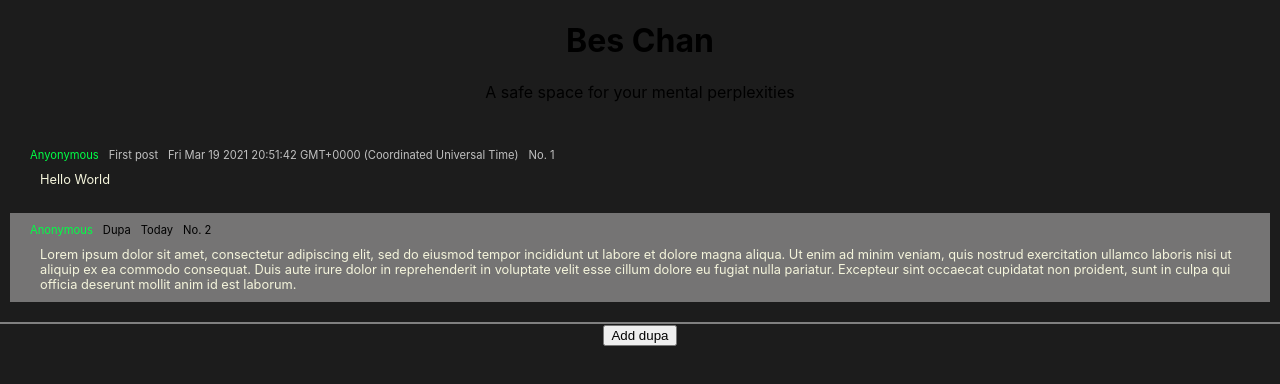
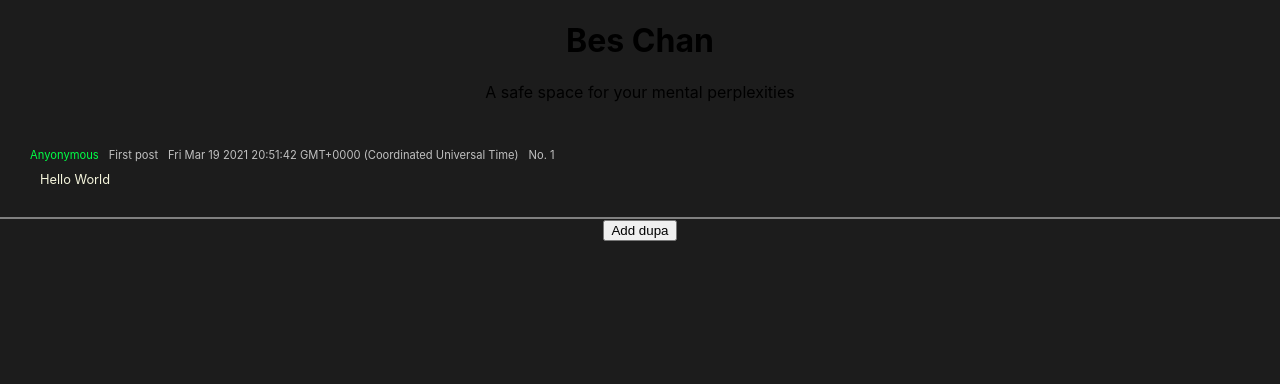
Before and after one commit to Sebosun/Anonymous-Forum, a React (Create React App) app: page / in a window 1280 px wide. Shown: the top 384 px of the page. Built offline with nearby package versions, Linux system fonts and the light colour scheme.

Commit message:
cleaning stuff in index.html

```diff
--- a/src/App.js
+++ b/src/App.js
@@ -11,6 +11,7 @@ function App() {
       title: "First post",
       time: new Date(),
       text: "Hello World",
+      posts: {},
     },
   ]);
 
--- a/src/components/Thread.js
+++ b/src/components/Thread.js
@@ -14,14 +14,14 @@ function Thread(props) {
         </div>
         <div id="postText">{props.text}</div>
       </div>
-      <Post
-        postNo={2}
-        title={"Dupa"}
-        time={"Today"}
-        text={
-          "Lorem ipsum dolor sit amet, consectetur adipiscing elit, sed do eiusmod tempor incididunt ut labore et dolore magna aliqua. Ut enim ad minim veniam, quis nostrud exercitation ullamco laboris nisi ut aliquip ex ea commodo consequat. Duis aute irure dolor in reprehenderit in voluptate velit esse cillum dolore eu fugiat nulla pariatur. Excepteur sint occaecat cupidatat non proident, sunt in culpa qui officia deserunt mollit anim id est laborum."
-        }
-      />
+      {/* <Post */}
+      {/*   postNo={2} */}
+      {/*   title={"Dupa"} */}
+      {/*   time={"Today"} */}
+      {/*   text={ */}
+      {/*     "Lorem ipsum dolor sit amet, consectetur adipiscing elit, sed do eiusmod tempor incididunt ut labore et dolore magna aliqua. Ut enim ad minim veniam, quis nostrud exercitation ullamco laboris nisi ut aliquip ex ea commodo consequat. Duis aute irure dolor in reprehenderit in voluptate velit esse cillum dolore eu fugiat nulla pariatur. Excepteur sint occaecat cupidatat non proident, sunt in culpa qui officia deserunt mollit anim id est laborum." */}
+      {/*   } */}
+      {/* /> */}
     </div>
   );
 }
```
Also changed, not shown: public/index.html (+0 -23 lines), 1 other file (tests, documents, lock files or other folders).
